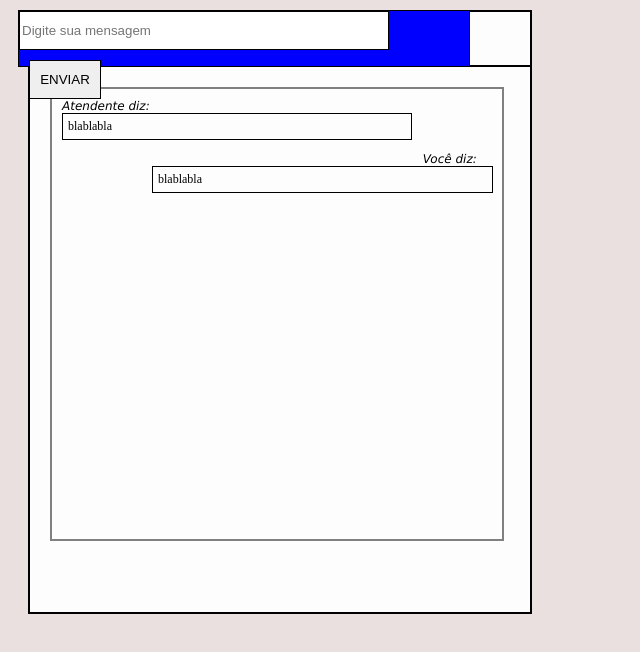
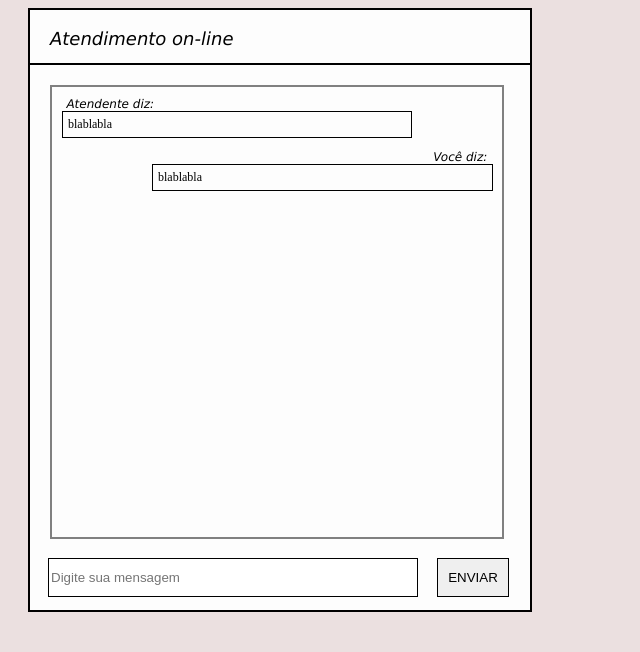
Before and after one commit to Cocalense/atendimento-chat, a plain HTML site: page index.html in a window 1280 px wide. Shown: the whole page, without its empty margins (0-640 px from the left). Drawn offline with Linux system fonts and the light colour scheme.

Commit message:
bla bla bla

```diff
--- a/index.css
+++ b/index.css
@@ -47,7 +47,7 @@ body{
 }
 
 .atendente{
-    margin-left: 10px;
+    margin-left: 4%;
     margin-top: 10px;
     margin-bottom: 0px;
     font-style: italic;
@@ -73,7 +73,7 @@ body{
 }
 
 .usuario{
-    margin-left: 80%;
+    margin-left: 83%;
     margin-top: 10px;
     margin-right: 0px;
     margin-bottom: 0px;
@@ -92,23 +92,13 @@ body{
     text-align: left;
 }
 
-.acao{
-    background-color: blue;
-    border: 1px solid black;
-    width: auto;
-    height: 55px;
-    width: 450px;
-    margin: 10px 10px 0px 10px;
-    display: block;
-    position: relative;
-
-}
-
 .caixaTextoEntrada{
     width: 364px;
     height: 35px;
     border: 1px solid black;
-    margin-right: 10px;
+    margin-right: 5px;
+    margin-left: 40px;
+    margin-top: 10px;
     overflow: hidden;
     padding-left: 2px;position: relative;
 }
@@ -117,24 +107,8 @@ body{
     width: 72px;
     height: 39px;
     border: 1px solid black;
-    margin: 10px 10px 0px 10px;
+    margin-top: 550px;
+    margin-left: 10px;
     text-align: center;
     position: relative;
 }
-
-/*
-
-
-.caixaTexto{
-    width: 80%;
-    margin-top: 10px;
-    margin-left: 10px;
-    margin-right: 10px;
-}
-.botaoEnviar{
-    width: 70px;
-    margin-top: 10px;
-    margin-left: 10px;
-    margin-right: 10px;
-}
-*/
--- a/index.html
+++ b/index.html
@@ -29,7 +29,7 @@
                 </div>
             </div>
 
-        <div class="acao">
+        <div>
             <form action="" method="post">
                 <input id="caixaTextoEntrada" class="caixaTextoEntrada" type="text" name="texto" size="60" placeholder="Digite sua mensagem " maxlength="60">
                 <button id="botaoEnviar" class="botaoEnviar" type="submit">ENVIAR</button>
--- a/index.js
+++ b/index.js
@@ -1,11 +1,13 @@
 document.addEventListener('DOMContentLoaded', function(){
 
-    document.getElementsByClassName("botaoEnviar").addEventListener("click", enviandoMensagens);
+    document.getElementsByClassName("botaoEnviar").addEventListener("click",function(event){event.preventDefault(); enviandoMensagens();});
     document.getElementById("caixaTexto").addEventListener("keydown", function(event){
         if (event.key === "Enter"){
             enviandoMensagens();
         }
     });
+
+
 }, false);
 
 function stopDefAction(botaoEnviar) {
```
